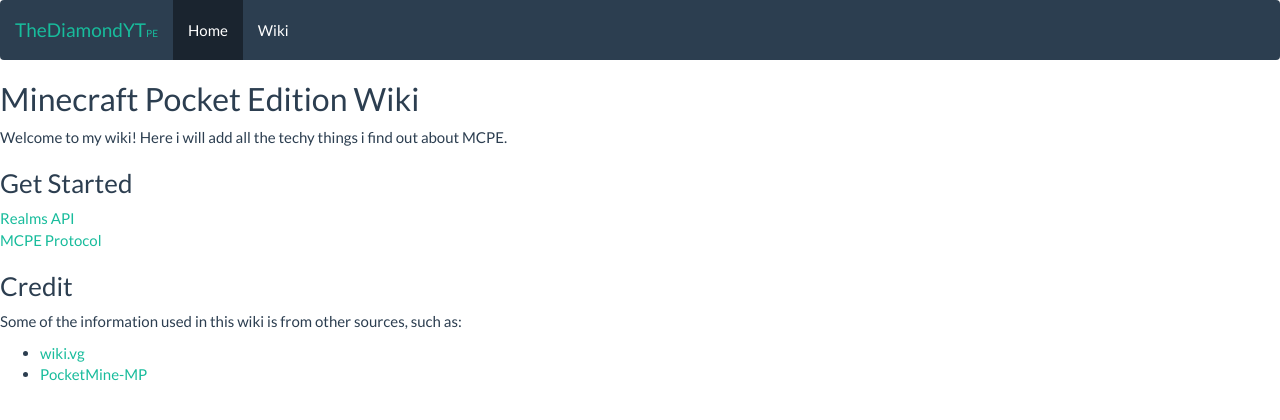
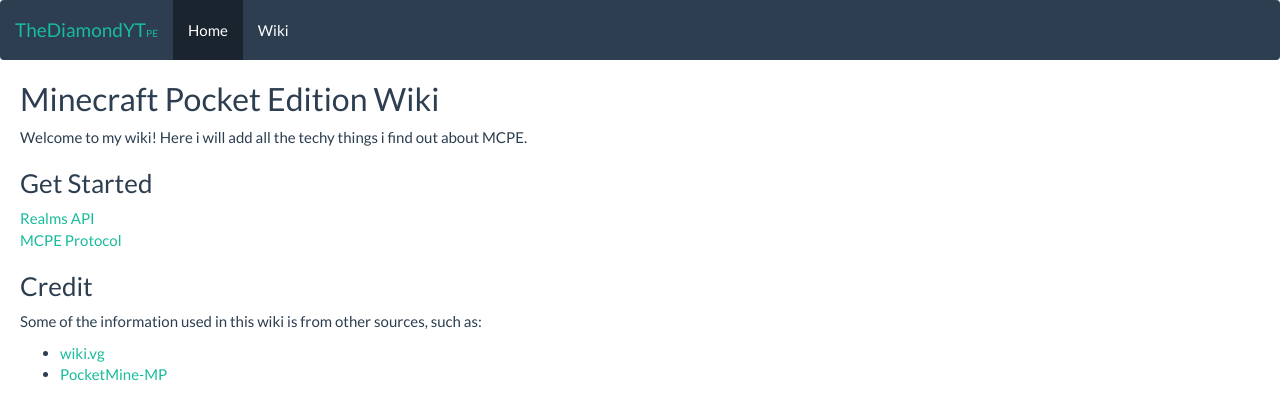
Before and after one commit to GNU-Droid/pe.thediamondyt.tk, a Jekyll site: the page built from _wiki/Main_Page.md, in a window 1280 px wide. Shown: the top 420 px of the page. Built offline with Jekyll 4.4.1, drawn with Linux system fonts in a browser that asks for light colours.

Commit message:
IDIOT IDIOT IDIOT IDIOT IDIOT IDIOT IDIOT IDIOT IDIOT IDIOT

```diff
--- a/css/site.css
+++ b/css/site.css
@@ -3,8 +3,8 @@
  * Copyright and stuff blah blah blah idk
  */
 .page {
-  padding-left: 10px
-  padding-right: 10px
+  padding-left: 20px;
+  padding-right: 20px;
 }
 
 .code-block {
```
